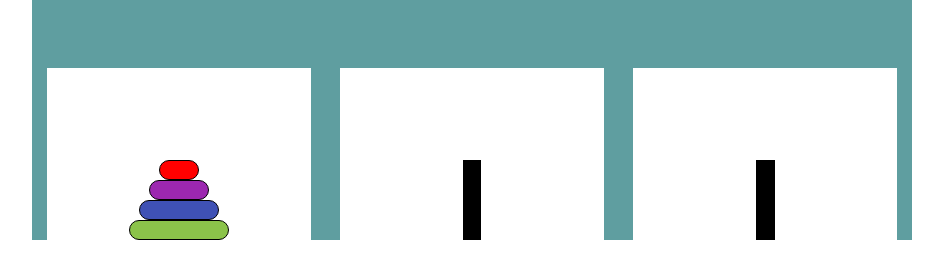
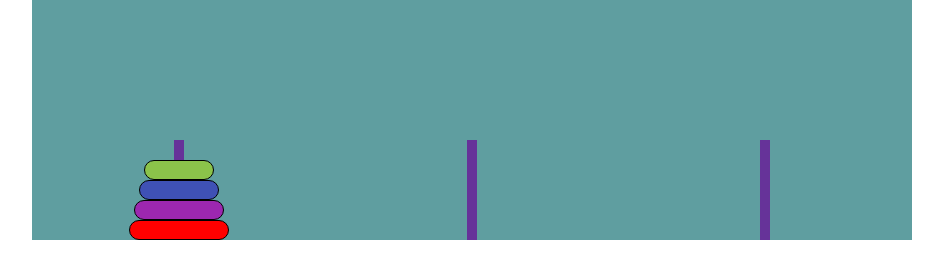
Before and after one commit to Kenzie-Academy-Brasil-Developers/entrega-torre-de-hanoi-sprint-5-FlavioPsantos-EstudoKenzie, a plain HTML site: page index.html in a window 1280 px wide. Shown: the whole page, without its empty margins (168-1111 px from the left). Drawn offline with Linux system fonts and the light colour scheme.

Commit message:
funções disc/ victory

```diff
--- a/index.html
+++ b/index.html
@@ -13,7 +13,9 @@
     <main>
         <header></header>
         <section id="torres">
-
+            <div class="torre" id="torre1"></div>
+            <div class="torre"></div>
+            <div class="torre"></div>
         </section>
     </main>
 </body>
--- a/script.js
+++ b/script.js
@@ -1,68 +1,63 @@
+const torre = document.querySelectorAll('.torre')
 const sectionTower = document.getElementById('torres')
-for (let i = 1; i <= 3; i++) {
-    let tower = document.createElement('div')
-    let vareta = document.createElement('div')
-    vareta.className = 'vareta' + `${i}`;
-    tower.className = 'torre' + `${i}`;
-    sectionTower.appendChild(tower)
-    tower.appendChild(vareta)
-    if (i === 1) {
-        geraDisco(vareta)
-    }
-}
+const torreInicial = document.getElementById('torre1')
+let takeDisc = undefined;
+let countClick = 0;
 
-function geraDisco(vareta) {
-    let tamanho = 40
-    let discos = [];
+let tamanho = 100
 for (let i = 1; i <= 4; i++) {
     let disc = document.createElement('div')
     disc.className = 'disc' + `${i}`
     disc.id = 'disc'
     disc.style.width = `${tamanho}` + 'px'
-        discos.push({ disc: tamanho })
-        vareta.appendChild(disc)
-        tamanho += 20;
+    disc.style.height = '20px'
+    torreInicial.appendChild(disc)
+    tamanho -= 10;
+}
+
+sectionTower.addEventListener('click', function(e) {
+    if (e.target.className === 'torre1') {
+
+    }
+})
+for (let i = 0; i < torre.length; i++) {
+    torre[i].addEventListener('click', function(e) {
+        let actualTower = e.target
+        console.log(actualTower)
+        if (e.target.lastElementChild !== null) {
+            countClick = 1
+        }
+        if (countClick === 0) {
+            alert('Torre vazia, clique em outra')
+        }
+        else {
+            if (e.target.lastElementChild === null) {
+
             }
         }
-// //função para interceptar o evento de clique no disco
-// let disco = sectionTower.firstElementChild
-// for(let i = 0; i < disco.length; i++){
-//     disco[i].addEventListener('click', select)
+    })
+}
+// sectionTower.addEventListener('click', function(evet) {
+//     if (evet.target.className === 'torre1') {
 
-// }
-// console.log(disco)
-// //função para indicar o que fazer com o disco após o clique
-// //retirar o disco da vareta em que ele estar
-// //no segundo clique em uma vareta, por o disco selecionado anteriormente
-// function select(){
-//     console.log("select")
-// }
+//     }
+// })
+// sectionTower.addEventListener('click', function(evet) {
+//     if (evet.target.className === 'torre2') {
 
-//por o clique no primeiro filho de vareta1
-const torreResult = document.getElementsByClassName('torre3')
-const disc1 = document.getElementsByClassName('disc1')
-const disc2 = document.getElementsByClassName('disc2')
-const disc3 = document.getElementsByClassName('disc3')
-const disc4 = document.getElementsByClassName('disc4')
+//     }
+// })
+// sectionTower.addEventListener('click', function(evet) {
+//     if (evet.target.className === 'torre3') {
 
-sectionTower.addEventListener('click', function(evet) {
-    if (evet.target.className === 'torre1') {
-        console.log('verdade')
-    }
-})
-sectionTower.addEventListener('click', function(evet) {
-    if (evet.target.className === 'torre2') {
-        console.log('verdade2')
-    }
-})
-sectionTower.addEventListener('click', function(evet) {
-    if (evet.target.className === 'torre3') {
-        console.log('verdade3')
+//     }
+// })
+
+function victory(){
     if(torreResult === disc1,disc2,disc3,disc4){
         let vict = document.createElement('div')
         let text = document.createTextNode('Você ganhou!!')
         vict.appendChild(text)
-            sectionTower.appendChild(vict)
+        main.appendChild(vict)
     }
 }
-})
--- a/style.css
+++ b/style.css
@@ -19,6 +19,23 @@ main {
     display: flex;
     justify-content: space-around;
     align-items: flex-end;
+}
+
+.torre {
+    width: 33%;
+    height: 200px;
+    display: flex;
+    justify-content: flex-start;
+    flex-direction: column-reverse;
+    align-items: center;
+}
+
+.torre::before {
+    content: '';
+    height: 100px;
+    width: 10px;
+    background-color: rebeccapurple;
+    position: absolute;
 }
 
 .torre1,
@@ -43,12 +60,13 @@ main {
 }
 
 #disc {
+    justify-content: center;
     align-items: center;
     align-self: center;
     border-radius: 10px;
-    flex: 1;
     flex-basis: 1;
     border: 1px solid black;
+    z-index: 1;
     /* position: absolute; */
 }
 
```
Lines whose indentation alone changed are shown as unchanged.
